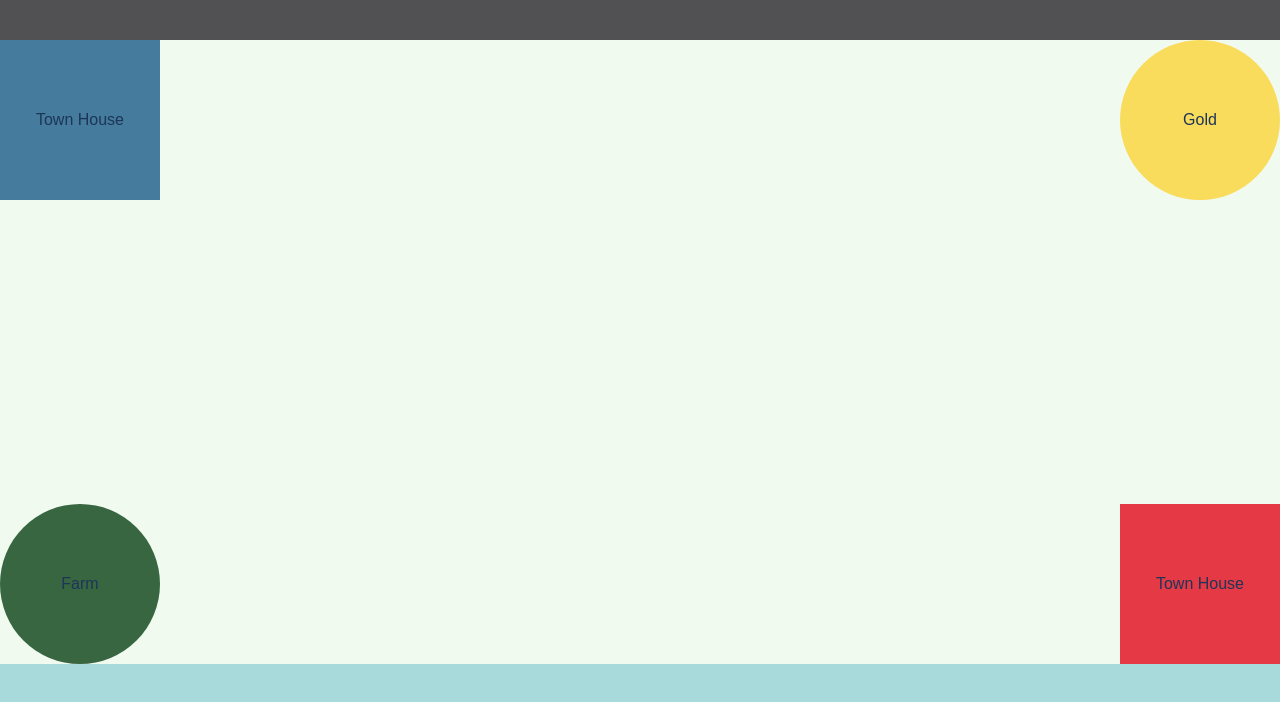
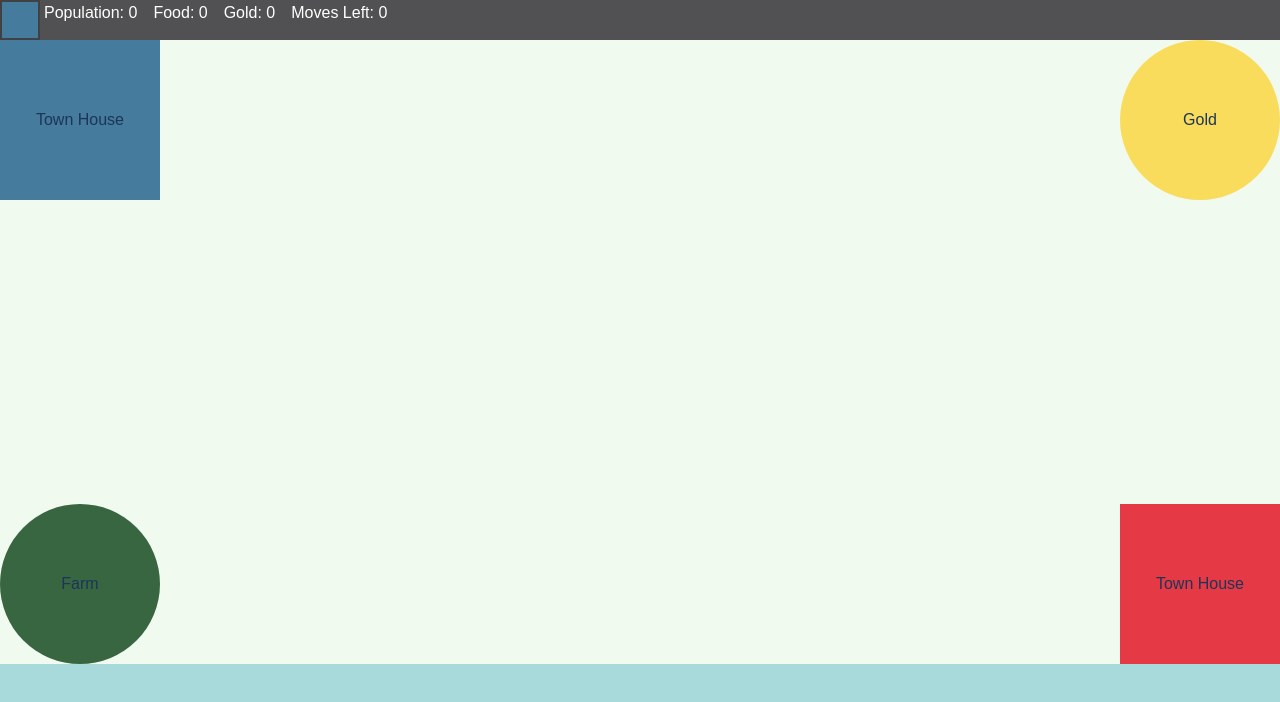
Before and after one commit to Mourud/village-insurgency, a plain HTML site: page gameScreen.html in a window 1280 px wide. Drawn offline with Linux system fonts and the light colour scheme.

Commit message:
added info bar in UI

```diff
--- a/css/gameScreen.css
+++ b/css/gameScreen.css
@@ -5,21 +5,36 @@
   font-family: Oswald, Arial, Helvetica, sans-serif;
   color: #1d3557;
   position: relative;
-  text-align: center;
-
 }
 
-.infobar{
+.infobar {
   height: 5vh;
   width: 100vw;
   background: #515052;
+  display: flex;
+}
+
+.infobar span {
+  color: white;
+  text-emphasis: bold;
+  margin-right: 1em;
+
+  padding-top: 0.25em;
+}
+
+#turn-player-color {
+  margin-right: 0.25rem;
+  height: 100%;
+  width: 5vh;
+  background: #457b9d;
+  border: solid 2px #414042;
+  box-sizing: border-box;
 }
 
 .gamebox {
   height: 78vh;
   width: 100vw;
   background: #f1faee;
-
 }
 
 .controlbox {
--- a/gameScreen.html
+++ b/gameScreen.html
@@ -7,7 +7,13 @@
   <title>PLAY</title>
 </head>
 <body>
-  <div class="infobar"></div>
+  <div class="infobar">
+    <span id="turn-player-color"></span>
+    <span>Population: 0</span>
+    <span>Food: 0</span>
+    <span>Gold: 0</span>
+    <span>Moves Left: 0</span>
+  </div>
   <div class="gamebox">
     <div class="townOne">Town House</div>
     <div class="townTwo">Town House</div>
```
